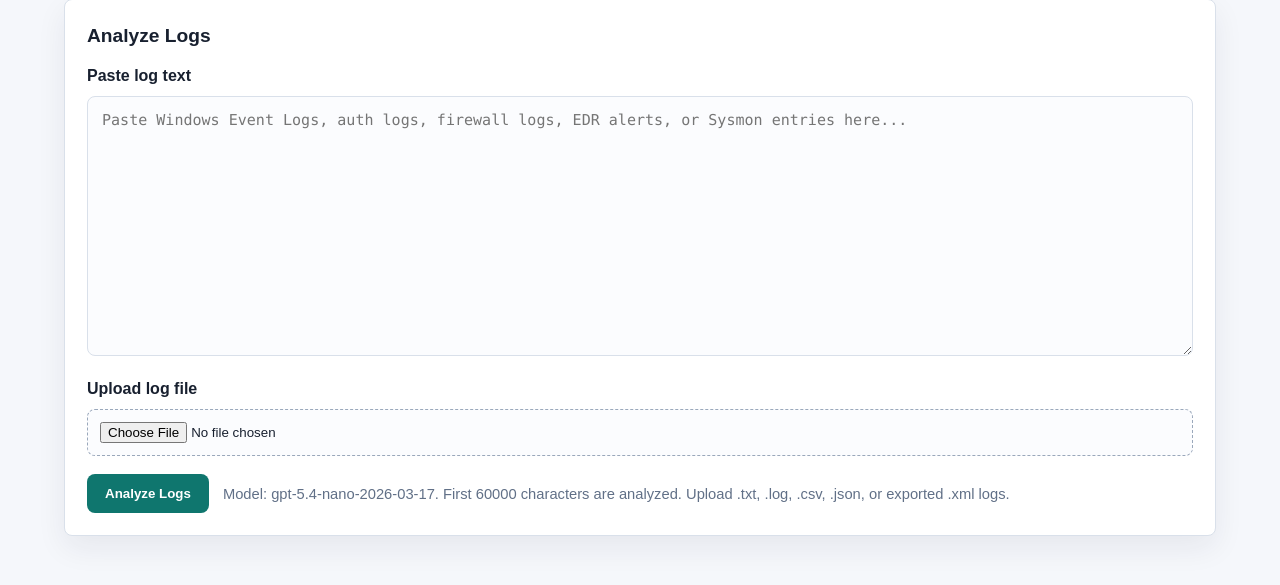
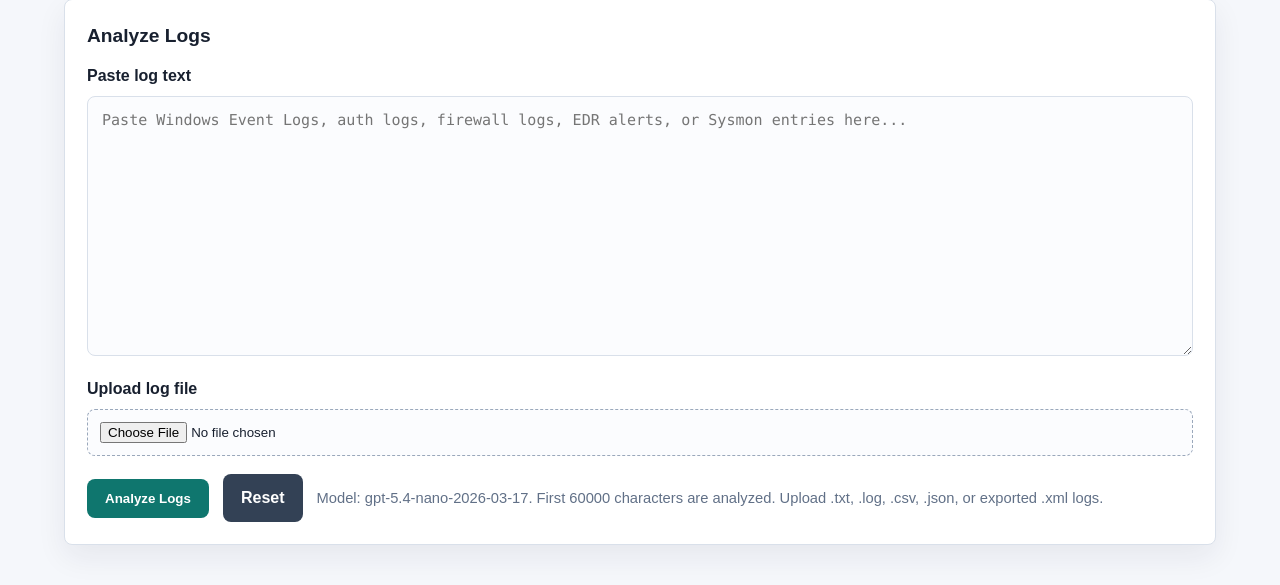
Before and after one commit to Dredman72/security-log-threat-timeline, a Flask app: page / in a window 1280 px wide. Shown: the part 199-784 px from the top of the page. Run offline with Flask 3, Linux system fonts and the light colour scheme.

Commit message:
Add reset button for new log analysis

```diff
--- a/templates/index.html
+++ b/templates/index.html
@@ -114,6 +114,20 @@
     }
 
     button:hover {
+      filter: brightness(0.95);
+    }
+
+    .button-link {
+      display: inline-block;
+      border-radius: 8px;
+      background: #334155;
+      color: #ffffff;
+      font-weight: 700;
+      padding: 12px 18px;
+      text-decoration: none;
+    }
+
+    .button-link:hover {
       filter: brightness(0.95);
     }
 
@@ -318,6 +332,7 @@
 
         <div class="actions">
           <button type="submit">Analyze Logs</button>
+          <a class="button-link" href="{{ url_for('index') }}">Reset</a>
           <p class="hint">Model: {{ model_name }}. First {{ max_chars }} characters are analyzed. Upload .txt, .log, .csv, .json, or exported .xml logs.</p>
         </div>
       </form>
```
